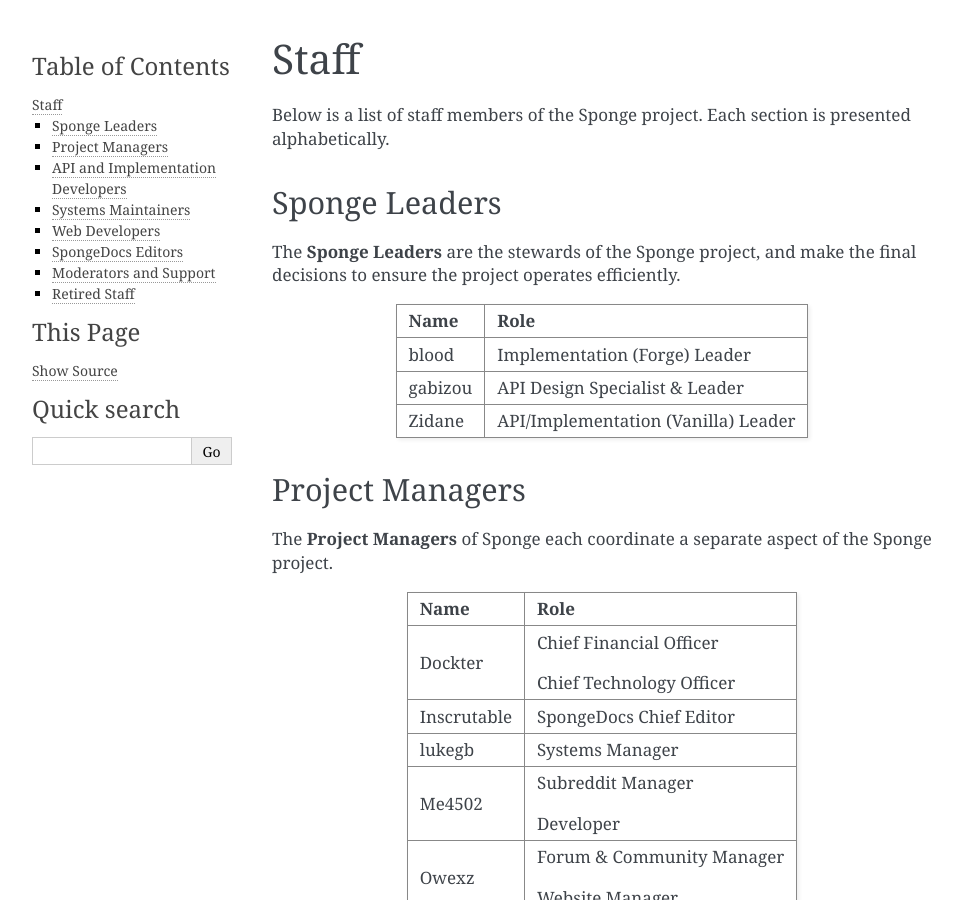
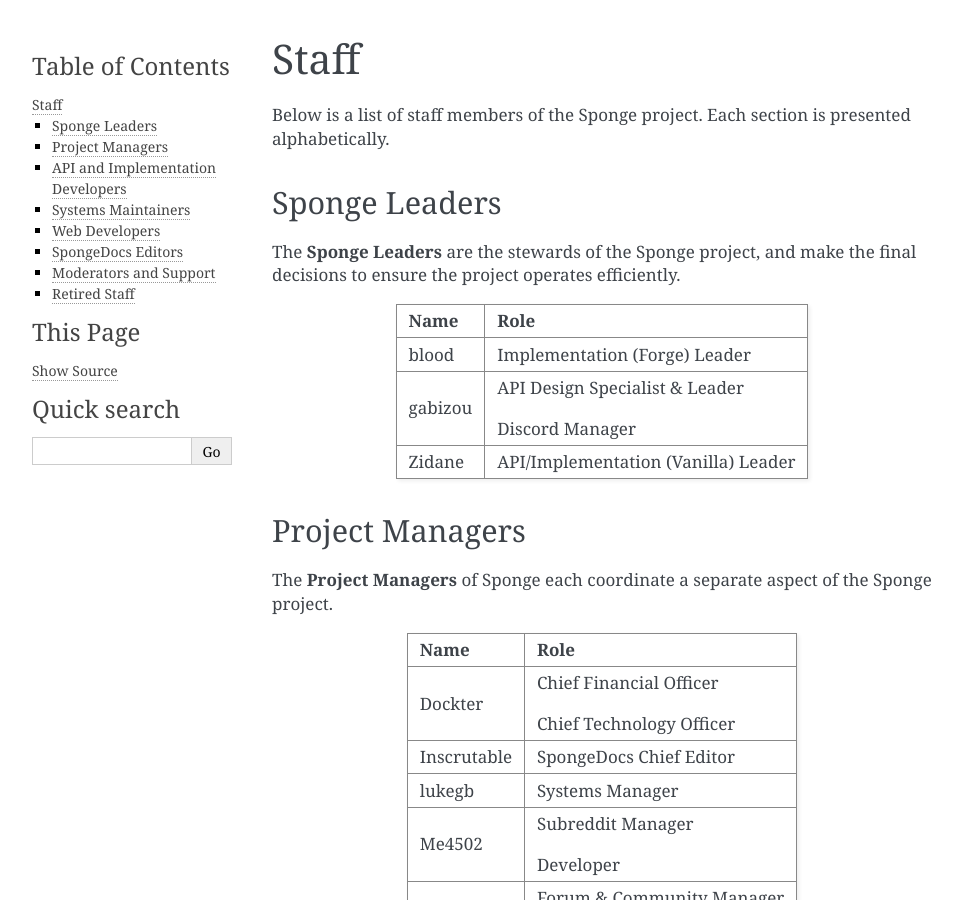
Before and after one commit to SpongePowered/SpongeDocs, a Sphinx documentation site: the page built from source/about/staff.rst, in a window 1280 px wide and 900 px high. Shown: the whole window, without its empty margins (148-1110 px from the left). Built offline with Sphinx 7.4.7, drawn with Linux system fonts in a browser that asks for light colours; pages that are not in the unit, such as notebooks, are missing from menus; some of the changed text lies outside the part shown.

Commit message:
Gabi Discord El Supremo
Also retired Ferus from mod.

```diff
--- a/source/about/staff.rst
+++ b/source/about/staff.rst
@@ -16,6 +16,8 @@
 | blood                             | Implementation (Forge) Leader      |
 +-----------------------------------+------------------------------------+
 | gabizou                           | API Design Specialist & Leader     |
+|                                   |                                    |
+|                                   | Discord Manager                    |
 +-----------------------------------+------------------------------------+
 | Zidane                            | API/Implementation (Vanilla) Leader|
 +-----------------------------------+------------------------------------+
```
Also changed, not shown: other parts of source/about/staff.rst (+2 -2 lines).
